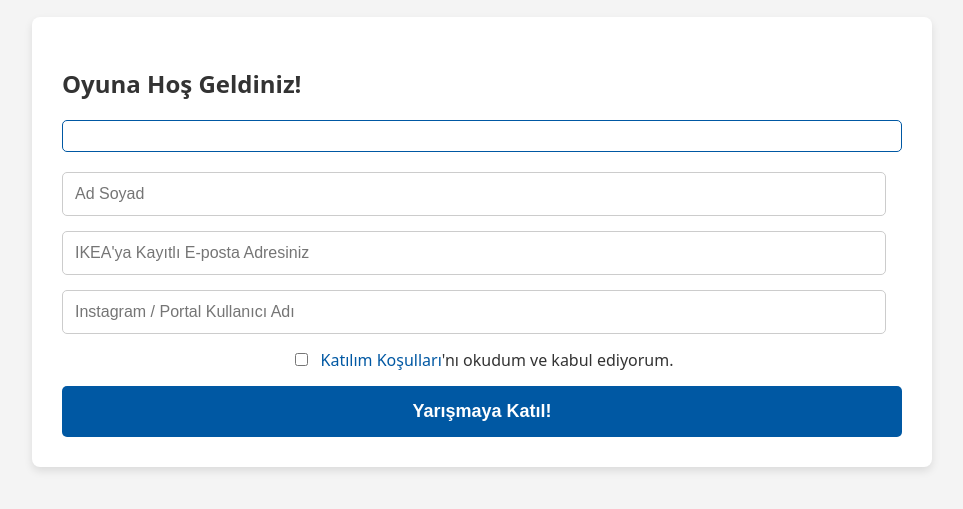
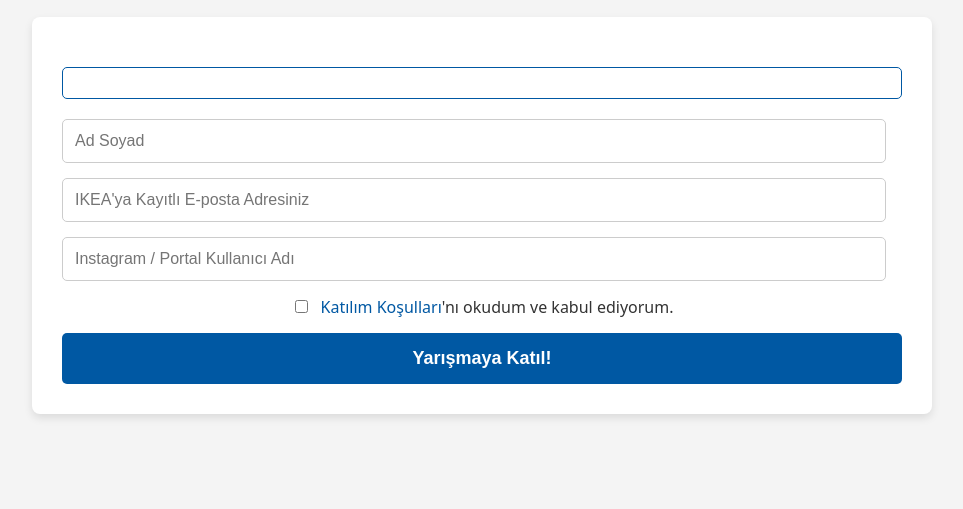
Before and after one commit to kyrosil/kyrosil-ikea-allen, a plain HTML site: page index.html in a window 1280 px wide. Shown: the part 71-580 px from the top of the page, without its empty margins (158-1121 px from the left). Drawn offline with Linux system fonts and the light colour scheme.

Commit message:
Update index.html

```diff
--- a/index.html
+++ b/index.html
@@ -22,7 +22,7 @@
 
     <main>
         <section id="entry-screen">
-            <h2 data-lang-key="entryTitle">Oyuna Hoş Geldiniz!</h2>
+            <h2 data-lang-key="gameTitle"></h2>
             <div class="prize-info" id="prize-info-container">
                 </div>
             <form id="entry-form">
```
